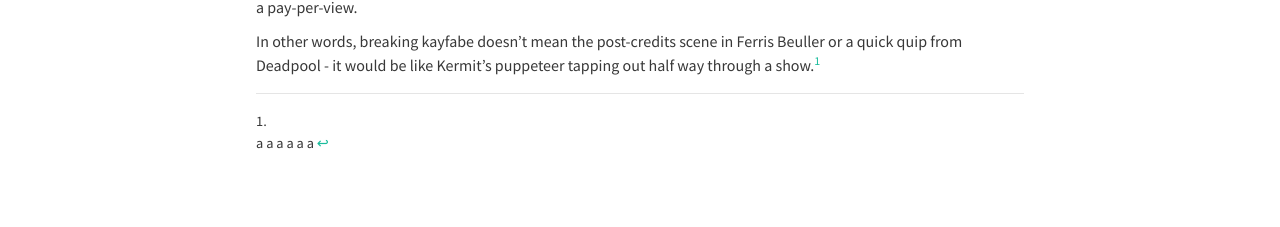
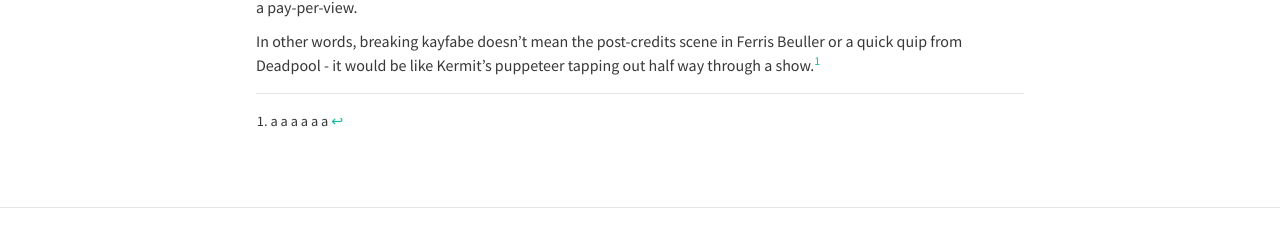
Before and after one commit to elliotherriman/website, a Jekyll site: the page built from _posts/2018-03-21-meaningful-choices-adjacent.markdown, in a window 1280 px wide. Shown: the part 718-945 px from the top of the page. Built offline with Jekyll 4.4.1, drawn with Linux system fonts in a browser that asks for light colours; nearby versions of some CDN libraries.

Commit message:
Update _global.scss

```diff
--- a/_sass/base/_global.scss
+++ b/_sass/base/_global.scss
@@ -99,7 +99,8 @@ li > ul, li > ol {
     margin-left: 1em;
 }
 ol, ul {
-  list-style-position: inside;
+  list-style-position: outside;
+  margin-left:1em;
 }
 hr {
   border: 0;
```
